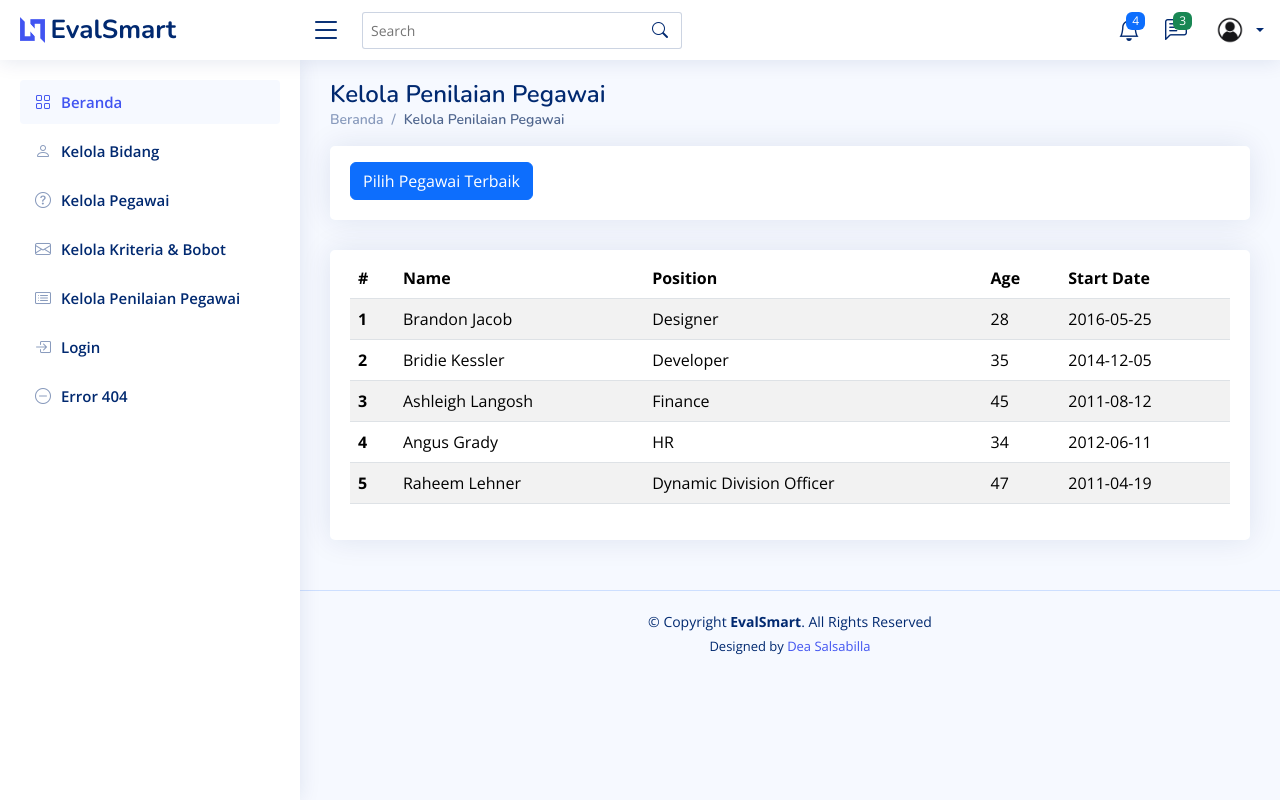
After one commit to deasalsabilla/EvalSmart, a Django app: page /penilaian/ in a window 1280 px wide. The commit adds this page. Run offline with Django 4.2, Linux system fonts and the light colour scheme; some libraries are stand-ins or nearby versions.

Commit message:
draft tampilan menu kelola penilaian

```diff
--- a/testing/templates/partials/sidebar.html
+++ b/testing/templates/partials/sidebar.html
@@ -32,9 +32,9 @@
     </li><!-- End Contact Page Nav -->
 
     <li class="nav-item">
-      <a class="nav-link collapsed" href="pages-register.html">
+      <a class="nav-link collapsed" href="{% url 'penilaian' %}">
         <i class="bi bi-card-list"></i>
-        <span>Register</span>
+        <span>Kelola Penilaian Pegawai</span>
       </a>
     </li><!-- End Register Page Nav -->
 
--- /dev/null
+++ b/testing/templates/penilaian.html
@@ -0,0 +1,151 @@
+<!DOCTYPE html>
+<html lang="en">
+  <head>
+    <meta charset="utf-8" />
+    <meta content="width=device-width, initial-scale=1.0" name="viewport" />
+
+    <title>Kelola Penilaian Pegawai - EvalSmart</title>
+    <meta content="" name="description" />
+    <meta content="" name="keywords" />
+
+    {% load static %}
+    <!-- Favicons -->
+    <link href="{% static 'assets/img/favicon.png' %}" rel="icon" />
+    <link href="{% static 'assets/img/apple-touch-icon.png' %}" rel="apple-touch-icon" />
+
+    <!-- Google Fonts -->
+    <link href="https://fonts.gstatic.com" rel="preconnect" />
+    <link href="https://fonts.googleapis.com/css?family=Open+Sans:300,300i,400,400i,600,600i,700,700i|Nunito:300,300i,400,400i,600,600i,700,700i|Poppins:300,300i,400,400i,500,500i,600,600i,700,700i" rel="stylesheet" />
+
+    <!-- Vendor CSS Files -->
+    <link href="{% static 'assets/vendor/bootstrap/css/bootstrap.min.css' %}" rel="stylesheet" />
+    <link href="{% static 'assets/vendor/bootstrap-icons/bootstrap-icons.css' %}" rel="stylesheet" />
+    <link href="{% static 'assets/vendor/boxicons/css/boxicons.min.css' %}" rel="stylesheet" />
+    <link href="{% static 'assets/vendor/quill/quill.snow.css' %}" rel="stylesheet" />
+    <link href="{% static 'assets/vendor/quill/quill.bubble.css' %}" rel="stylesheet" />
+    <link href="{% static 'assets/vendor/remixicon/remixicon.css' %}" rel="stylesheet" />
+    <link href="{% static 'assets/vendor/simple-datatables/style.css' %}" rel="stylesheet" />
+
+    <!-- Template Main CSS File -->
+    <link href="{% static 'assets/css/style.css' %}" rel="stylesheet" />
+
+    <!--  =======================================================
+  * Template Name: NiceAdmin
+  * Updated: Sep 18 2023 with Bootstrap v5.3.2
+  * Template URL: https://bootstrapmade.com/nice-admin-bootstrap-admin-html-template/
+  * Author: BootstrapMade.com
+  * License: https://bootstrapmade.com/license/
+  ========================================================  -->
+  </head>
+
+  <body>
+    {% include 'partials/header.html' %}
+    {% include 'partials/sidebar.html' %}
+
+    <main id="main" class="main">
+      <div class="pagetitle">
+        <h1>Kelola Penilaian Pegawai</h1>
+        <nav>
+          <ol class="breadcrumb">
+            <li class="breadcrumb-item">
+              <a href="{% url 'home' %}">Beranda</a>
+            </li>
+            <li class="breadcrumb-item active">Kelola Penilaian Pegawai</li>
+          </ol>
+        </nav>
+      </div>
+      <!-- End Page Title -->
+
+      <div class="row">
+        <div class="col-lg-12">
+          <div class="card">
+            <div class="card-body">
+              <button class="btn btn-primary mt-3"><a href="" style="color: white; text-decoration: none;">Pilih Pegawai Terbaik</a></button>
+            </div>
+          </div>
+        </div>
+      </div>
+
+      <section class="section">
+        <div class="row">
+          <div class="col-lg-12">
+            <div class="card">
+              <div class="card-body">
+                <!-- Table with stripped rows -->
+                <table class="table table-striped mt-2">
+                  <thead>
+                    <tr>
+                      <th scope="col">#</th>
+                      <th scope="col">Name</th>
+                      <th scope="col">Position</th>
+                      <th scope="col">Age</th>
+                      <th scope="col">Start Date</th>
+                    </tr>
+                  </thead>
+                  <tbody>
+                    <tr>
+                      <th scope="row">1</th>
+                      <td>Brandon Jacob</td>
+                      <td>Designer</td>
+                      <td>28</td>
+                      <td>2016-05-25</td>
+                    </tr>
+                    <tr>
+                      <th scope="row">2</th>
+                      <td>Bridie Kessler</td>
+                      <td>Developer</td>
+                      <td>35</td>
+                      <td>2014-12-05</td>
+                    </tr>
+                    <tr>
+                      <th scope="row">3</th>
+                      <td>Ashleigh Langosh</td>
+                      <td>Finance</td>
+                      <td>45</td>
+                      <td>2011-08-12</td>
+                    </tr>
+                    <tr>
+                      <th scope="row">4</th>
+                      <td>Angus Grady</td>
+                      <td>HR</td>
+                      <td>34</td>
+                      <td>2012-06-11</td>
+                    </tr>
+                    <tr>
+                      <th scope="row">5</th>
+                      <td>Raheem Lehner</td>
+                      <td>Dynamic Division Officer</td>
+                      <td>47</td>
+                      <td>2011-04-19</td>
+                    </tr>
+                  </tbody>
+                </table>
+                <!-- End Table with stripped rows -->
+              </div>
+            </div>
+          </div>
+        </div>
+      </section>
+    </main>
+    <!-- End #main -->
+
+    <!-- ======= Footer ======= -->
+    {% include 'partials/footer.html' %}
+    <!-- End Footer -->
+
+    <a href="#" class="back-to-top d-flex align-items-center justify-content-center"><i class="bi bi-arrow-up-short"></i></a>
+
+    <!-- Vendor JS Files -->
+    <script src="{% static 'assets/vendor/apexcharts/apexcharts.min.js' %}"></script>
+    <script src="{% static 'assets/vendor/bootstrap/js/bootstrap.bundle.min.js' %}"></script>
+    <script src="{% static 'assets/vendor/chart.js/chart.umd.js' %}"></script>
+    <script src="{% static 'assets/vendor/echarts/echarts.min.js' %}"></script>
+    <script src="{% static 'assets/vendor/quill/quill.min.js' %}"></script>
+    <script src="{% static 'assets/vendor/simple-datatables/simple-datatables.js' %}"></script>
+    <script src="{% static 'assets/vendor/tinymce/tinymce.min.js' %}"></script>
+    <script src="{% static 'assets/vendor/php-email-form/validate.js' %}"></script>
+
+    <!-- Template Main JS File -->
+    <script src="{% static 'assets/js/main.js' %}"></script>
+  </body>
+</html>
--- a/testing/urls.py
+++ b/testing/urls.py
@@ -33,4 +33,5 @@ urlpatterns = [
     path('user/hapus-user/<int:user_id>/', views.hapus_user, name='hapus_user'),
     path("pegawai/", views.pegawai, name="pegawai"),
     path("kriteria/", views.kriteria, name="kriteria"),
+    path("penilaian/", views.penilaian, name="penilaian"),
 ]
--- a/testing/views.py
+++ b/testing/views.py
@@ -7,16 +7,12 @@ from django.contrib.auth import authenticate, login as auth_login, logout
 from django.contrib.auth.decorators import login_required
 
 # mengarahkan ke halaman beranda
-
-
 # Redirect ke halaman login jika belum login
 @login_required(login_url='login')
 def home(request):
     return render(request, 'index.html')
 
 # fungsi login
-
-
 def login(request):
     if request.method == "POST":
         # Ambil data dari form
@@ -37,23 +33,19 @@ def login(request):
     # Jika request bukan POST, render halaman login
     return render(request, 'login.html')
 
-
+# fungsi logout
 def logout_view(request):
     logout(request)
     messages.success(request, "Anda telah berhasil logout.")
     return redirect('login')
 
 # mengarahkan ke halaman kelola user
-
-
 def user(request):
     # Ambil data user yang bukan staff dan aktif
     users = User.objects.filter(is_staff=False, is_active=True).order_by('id')
     return render(request, 'user.html', {'users': users})
 
 # fungsi tambah user
-
-
 def tambah_user(request):
     if request.method == "POST":
         # Ambil data dari form
@@ -94,8 +86,6 @@ def tambah_user(request):
     return render(request, 'tambah_user.html')
 
 # fungsi hapus user
-
-
 def hapus_user(request, user_id):
     try:
         user = User.objects.get(id=user_id)
@@ -110,8 +100,6 @@ def hapus_user(request, user_id):
     return redirect('user')
 
 # mengarahkan ke halaman kelola bidang dan menampilkan data bidang
-
-
 def bidang(request):
     # Ambil semua data dari model Bidang
     bidangs = Bidang.objects.all()
@@ -119,8 +107,6 @@ def bidang(request):
     return render(request, 'bidang.html', {'bidangs': bidangs})
 
 # fungsi tambah bidang
-
-
 def tambah_bidang(request):
     if request.method == "POST":
         # Ambil data dari input form
@@ -142,8 +128,6 @@ def tambah_bidang(request):
     return render(request, 'tambahBidang.html')
 
 # Fungsi Edit Bidang
-
-
 def edit_bidang(request, id):
     bidang = get_object_or_404(Bidang, id=id)
     if request.method == 'POST':
@@ -154,8 +138,6 @@ def edit_bidang(request, id):
     return render(request, 'edit_bidang.html', {'bidang': bidang})
 
 # Fungsi Hapus Bidang
-
-
 def delete_bidang(request, id):
     bidang = get_object_or_404(Bidang, id=id)
     if request.method == 'POST':
@@ -164,13 +146,13 @@ def delete_bidang(request, id):
         return redirect('bidang')  # Kembali ke halaman tabel
 
 # mengarahkan ke halaman kelola pegawai
-
-
 def pegawai(request):
     return render(request, 'pegawai.html')
 
 # mengarahkan ke halaman kelola kriteria
-
-
 def kriteria(request):
     return render(request, 'kriteria.html')
+
+# mengarahkan ke halaman kelola penilaian
+def penilaian(request):
+    return render(request, 'penilaian.html')
```
